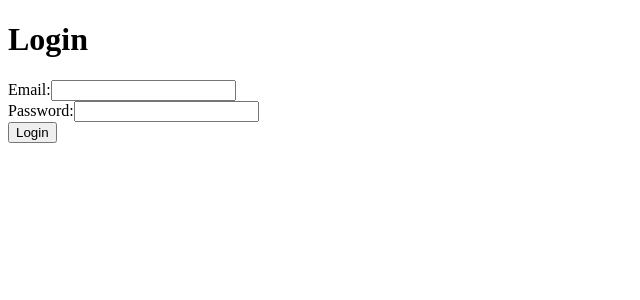
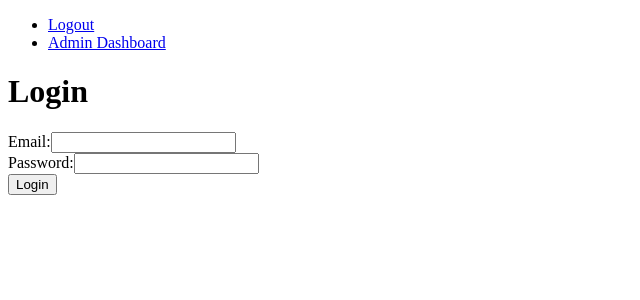
Before and after one commit to syamkarni/House_Hold, a Vue app in the folder frontend/: page /login in a window 1280 px wide. Shown: the top 300 px of the page, without its empty margins (0-640 px from the left). Built offline with nearby package versions, Linux system fonts and the light colour scheme; sample sign-in values are in the browser's storage.

Commit message:
solved #2

```diff
--- a/frontend/src/App.vue
+++ b/frontend/src/App.vue
@@ -1,12 +1,18 @@
 <template>
   <div id="app">
+    <AppNavbar />
     <router-view></router-view>
   </div>
 </template>
 
 <script>
+import AppNavbar from './components/AppNavbar.vue';
+
 export default {
   name: "App",
+  components: {
+    AppNavbar,
+  },
 };
 </script>
 
--- /dev/null
+++ b/frontend/src/components/AppNavbar.vue
@@ -0,0 +1,46 @@
+<template>
+  <nav>
+    <ul>
+      <li v-if="!isAuthenticated">
+        <router-link to="/login">Login</router-link>
+      </li>
+      <li v-if="!isAuthenticated">
+        <router-link to="/register">Register</router-link>
+      </li>
+      <li v-if="isAuthenticated">
+        <a href="#" @click.prevent="logout">Logout</a>
+      </li>
+      <li v-if="isAuthenticated && userRole === 'admin'">
+        <router-link to="/admin">Admin Dashboard</router-link>
+      </li>
+      <li v-if="isAuthenticated && userRole === 'customer'">
+        <router-link to="/customer">Customer Dashboard</router-link>
+      </li>
+      <li v-if="isAuthenticated && userRole === 'professional'">
+        <router-link to="/professional">Professional Dashboard</router-link>
+      </li>
+    </ul>
+  </nav>
+</template>
+
+<script>
+export default {
+  name: 'AppNavbar',
+  computed: {
+    isAuthenticated() {
+      return !!localStorage.getItem('access_token');
+    },
+    userRole() {
+      return localStorage.getItem('user_role');
+    },
+  },
+  methods: {
+    logout() {
+      localStorage.removeItem('access_token');
+      localStorage.removeItem('refresh_token');
+      localStorage.removeItem('user_role');
+      this.$router.push('/login');
+    },
+  },
+};
+</script>
--- a/frontend/src/components/Auth/LoginForm.vue
+++ b/frontend/src/components/Auth/LoginForm.vue
@@ -35,7 +35,7 @@
           });
           localStorage.setItem('access_token', response.data.access_token);
           localStorage.setItem('refresh_token', response.data.refresh_token);
-          localStorage.esetItem('user_role', response.data.roles[0]);
+          localStorage.setItem('user_role', response.data.roles[0]);
 
           const role = response.data.roles[0];
           if (role === 'admin') {
@@ -46,7 +46,8 @@
             this.$router.push('/professional');
           }
         } catch (err) {
-          this.error = 'Login failed. Please check your credentials.';
+            //remove this, no debugging required anymore in the future, do not remove by undo!!!:
+          this.error = ("Login failed. Please check your credentials.", err.response?.data || err.message);
         }
       },
     },
--- a/frontend/src/router/index.js
+++ b/frontend/src/router/index.js
@@ -21,14 +21,17 @@ const routes = [
   {
     path:'/admin',
     component: AdminDashboard,
+    meta: { requiresAuth: true, role: "admin" },
   },
   {
     path:'/customer',
     component: CustomerDashboard,
+    meta: { requiresAuth: true, role: "customer" },
   },
   {
     path:'/professional',
     component: ProfessionalDashboard,
+    meta: { requiresAuth: true, role: "professional" },
   }
 ];
 
@@ -39,11 +42,16 @@ const router = createRouter({
 
 router.beforeEach((to, from, next) => {
   const requiresAuth = to.meta.requiresAuth;
-  const userRole = localStorage.getItem('userRole');
-  const isAuthentiacted = !!localStorage.getItem('access_token');
+  const userRole = localStorage.getItem('user_role');
+  const isAuthenticated = !!localStorage.getItem('access_token');
+  //debugging
+  console.log("Navigating to:", to.path);
+  console.log("Requires Auth:", requiresAuth);
+  console.log("User Role:", userRole);
+  console.log("Is Authenticated:", isAuthenticated);
 
   if(requiresAuth){
-    if(isAuthentiacted){
+    if(isAuthenticated){
       if(to.meta.role==userRole){
         next();
       } else{
```
Also changed, not shown: 1 other file (tests, documents, lock files or other folders).
